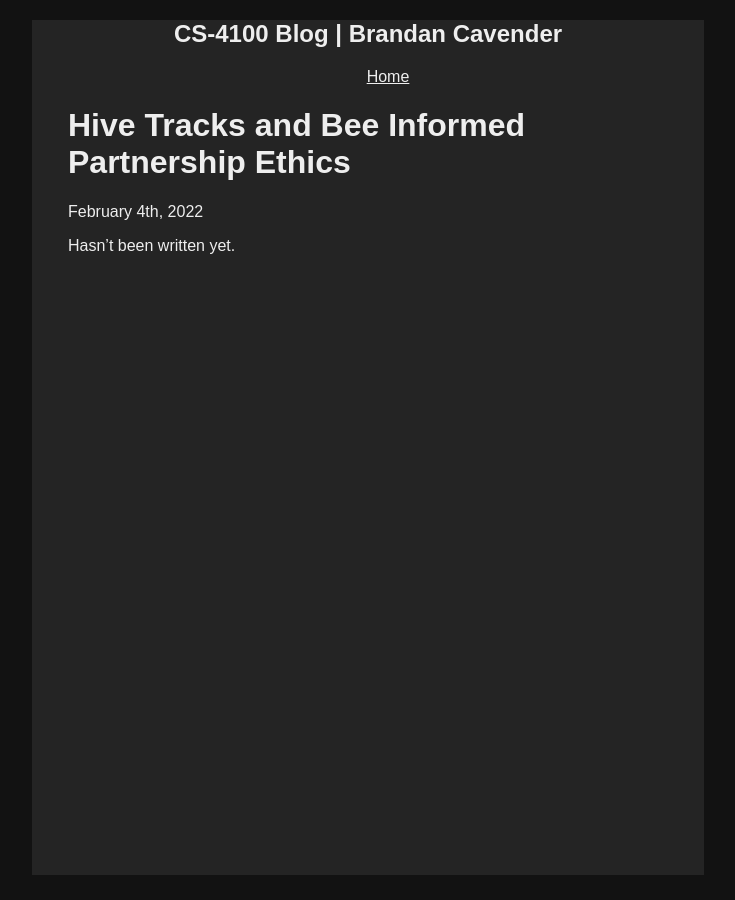
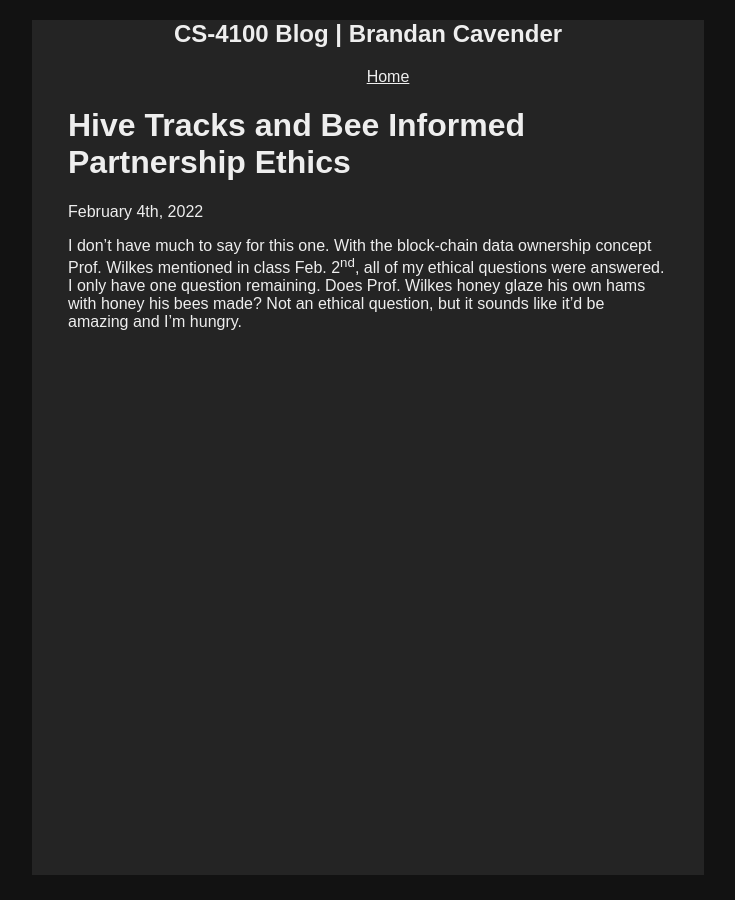
Before and after one commit to cavenderbi/blog, a Jekyll site: the page built from _posts/2022-02-04-hivetracks.md, in a window 1280 px wide. Shown: the whole page, without its empty margins (272-1007 px from the left). Built offline with Jekyll 4.4.1, drawn with Linux system fonts in a browser that asks for light colours; comment, search, counter and statistics services are not loaded.

Commit message:
Wrote Hive Tracks Ethics.

```diff
--- a/_posts/2022-02-04-hivetracks.md
+++ b/_posts/2022-02-04-hivetracks.md
@@ -5,4 +5,4 @@ date: 2022-02-04 11:23AM EST
 categories: Senior_Seminar
 ---
 
-Hasn't been written yet.
+I don't have much to say for this one. With the block-chain data ownership concept Prof. Wilkes mentioned in class Feb. 2<sup>nd</sup>, all of my ethical questions were answered. I only have one question remaining. Does Prof. Wilkes honey glaze his own hams with honey his bees made? Not an ethical question, but it sounds like it'd be amazing and I'm hungry.
```
Also changed, not shown: 2 other files.
